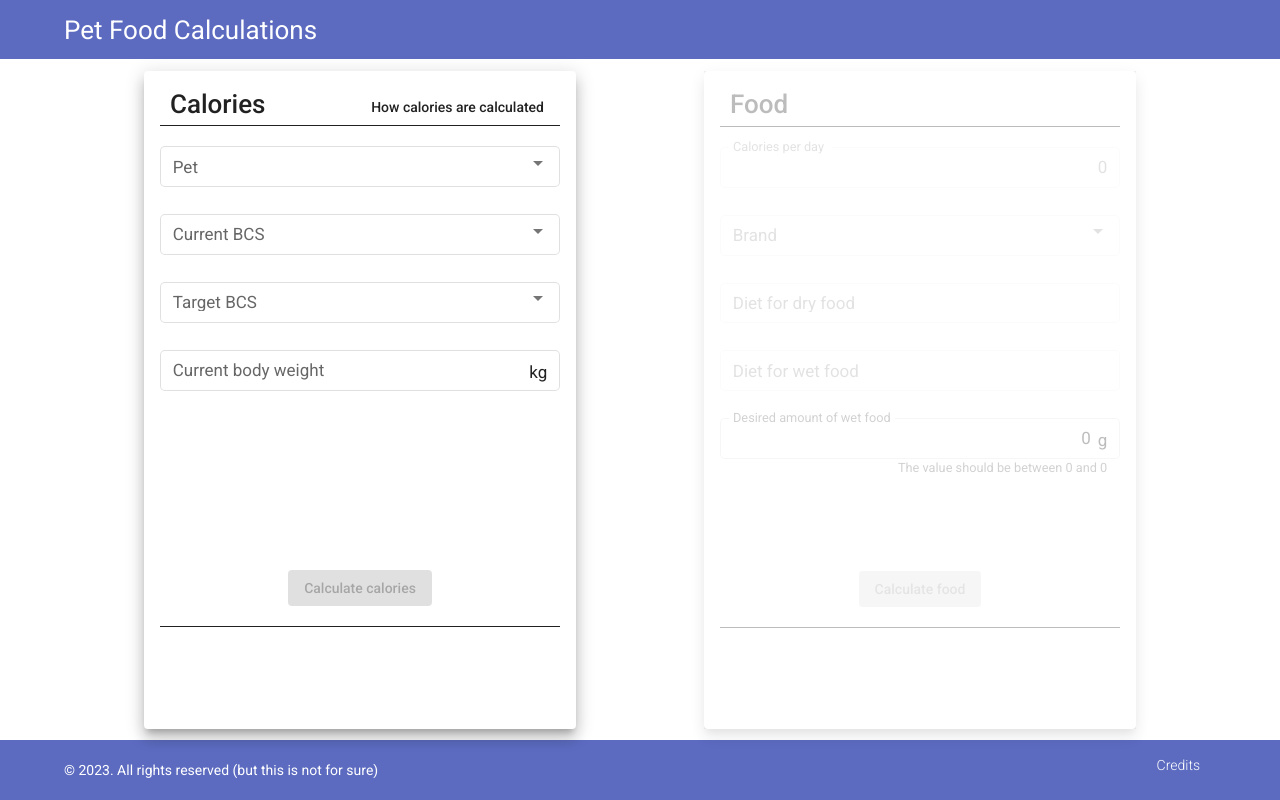
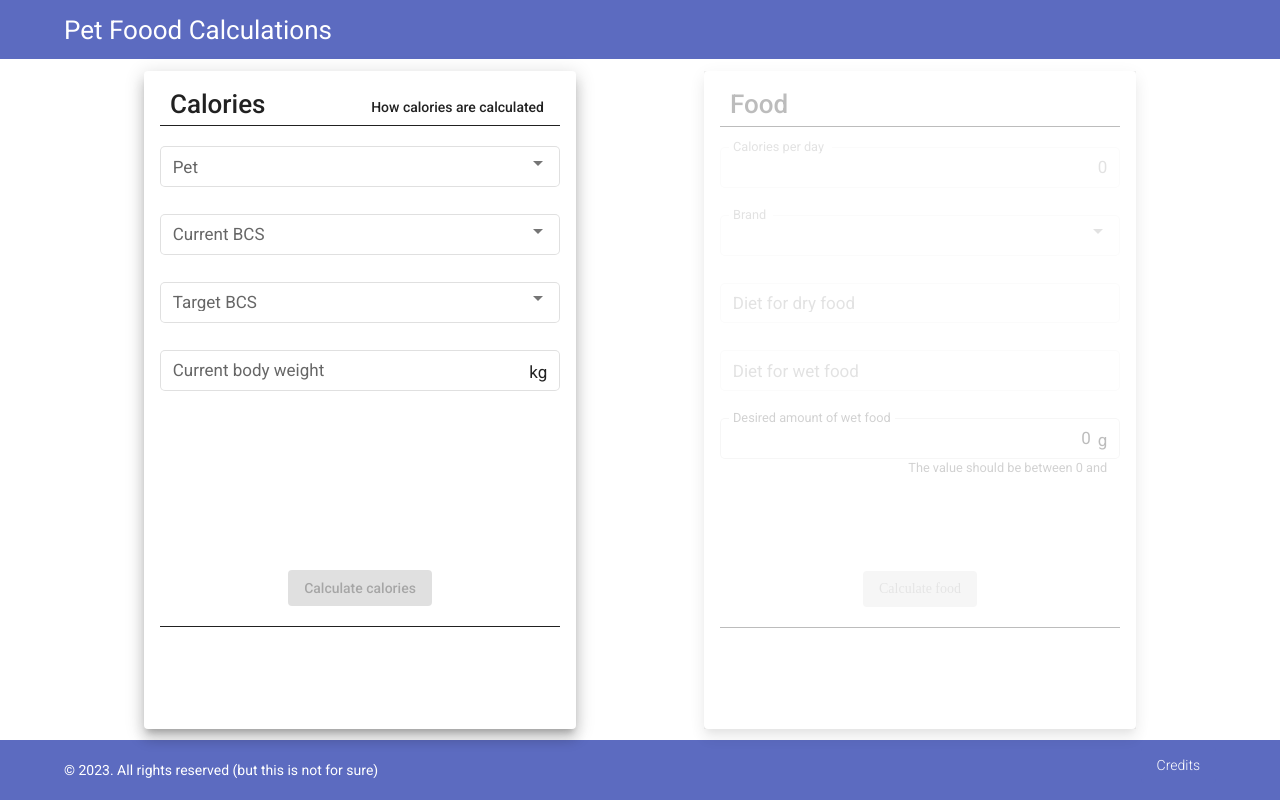
Before and after one commit to Atsvetk/Atsvetk.github.io, an Angular app: page / in a window 1280 px wide. Built offline with nearby package versions, Linux system fonts and the light colour scheme.

Commit message:
Revert "Fixing Aleksa's findings"

```diff
--- a/src/app/header/header.component.ts
+++ b/src/app/header/header.component.ts
@@ -12,7 +12,7 @@ export class HeaderComponent implements OnInit {
   ngOnInit(): void {
   }
 
-  title = 'Pet Food Calculations';
+  title = 'Pet Foood Calculations';
   creditsShown = false;
 
   onCreditsClick() {
--- a/src/app/section-food/section-food.component.html
+++ b/src/app/section-food/section-food.component.html
@@ -49,7 +49,7 @@
         <input matInput class="wet-food-amount" type="number" min="0" max="{{wetFoodMaxAmount}}" placeholder="0" [(ngModel)]="wetFoodAmount" (change)="onDesiredWetFoodAmountChange($event)">
         <span matSuffix>   g</span>
         <mat-hint align="end">
-          The value should be between 0 and {{wetFoodMaxAmount}}
+          The value should be between 0 and
         </mat-hint>
         <mat-error align="end">
           The value should be between 0 and {{wetFoodMaxAmount}}
@@ -57,7 +57,7 @@
       </mat-form-field>
     </div>
     <div class="section-button-group">
-      <button (click)="onFoodFormSubmit()" mat-raised-button color="primary" [disabled]="!isFoodFormValid()">
+      <button (click)="onFoodFormSubmit()" mat-raised-button color="primary" [disabled]="!isFoodFormValid()" style="font-family: Century">
         Calculate food
       </button>
     </div>
--- a/src/app/section-food/section-food.component.ts
+++ b/src/app/section-food/section-food.component.ts
@@ -49,7 +49,10 @@ export class SectionFoodComponent implements OnInit {
   brand: string = '';
   brandOptions: string[] = [
     'Acana',
-    'Trovet'
+    'Trovet',
+    '',
+    '',
+    ''
   ];
   allBrandDiets: {} = {};
   caloriesInputted: number = this.caloriesNumCalculated;
```
Also changed, not shown: 2 other files (tests, documents, lock files or other folders).
